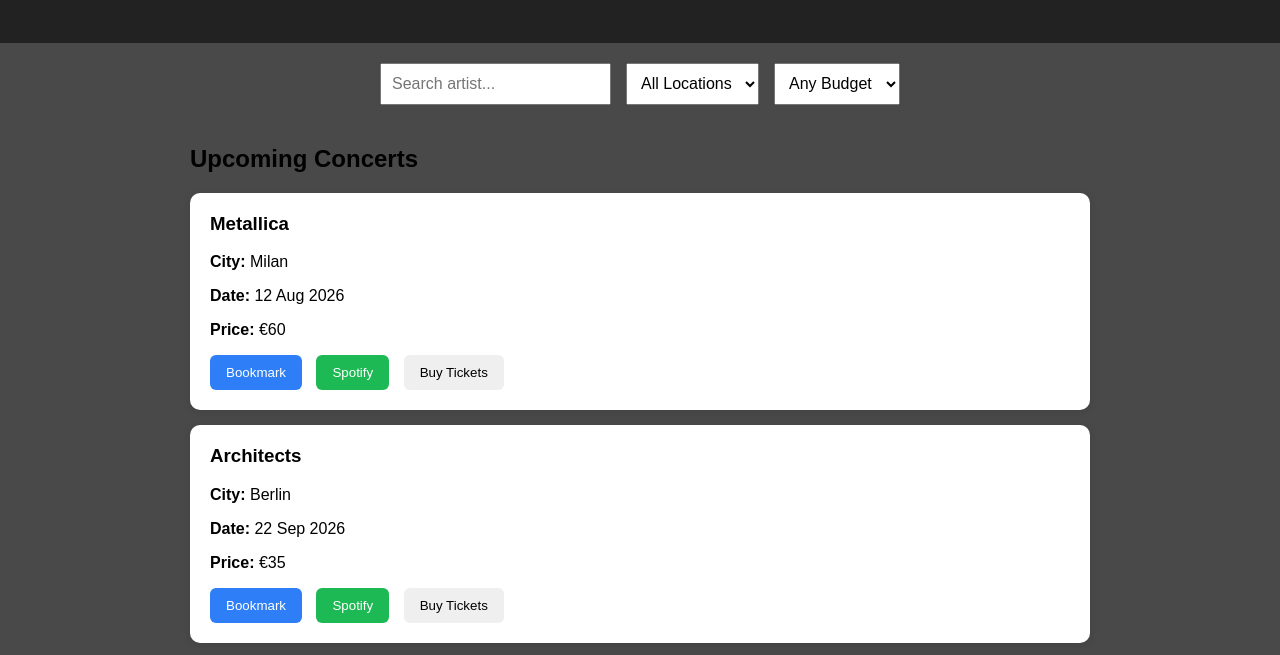
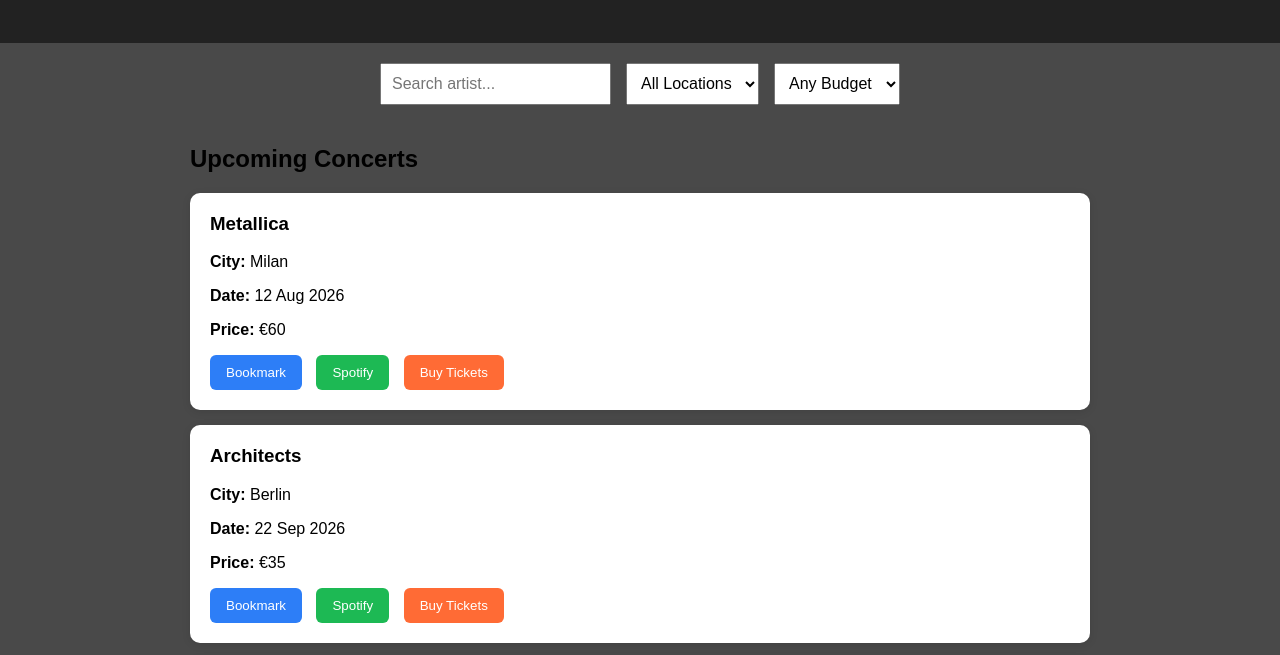
Before and after one commit to al3xand3rfav3ro/Test, a plain HTML site: page GigFinder/index.html in a window 1280 px wide. Shown: the part 132-787 px from the top of the page. Drawn offline with Linux system fonts and the light colour scheme.

Commit message:
Add styling for ticket button

```diff
--- a/GigFinder/style.css
+++ b/GigFinder/style.css
@@ -60,6 +60,11 @@ button {
     background: #1db954;
     color: white;
 }
+.ticket-btn {
+
+    background: #ff6b35;
+
+    color: white;
 
 button:hover {
     opacity: 0.9;
```
